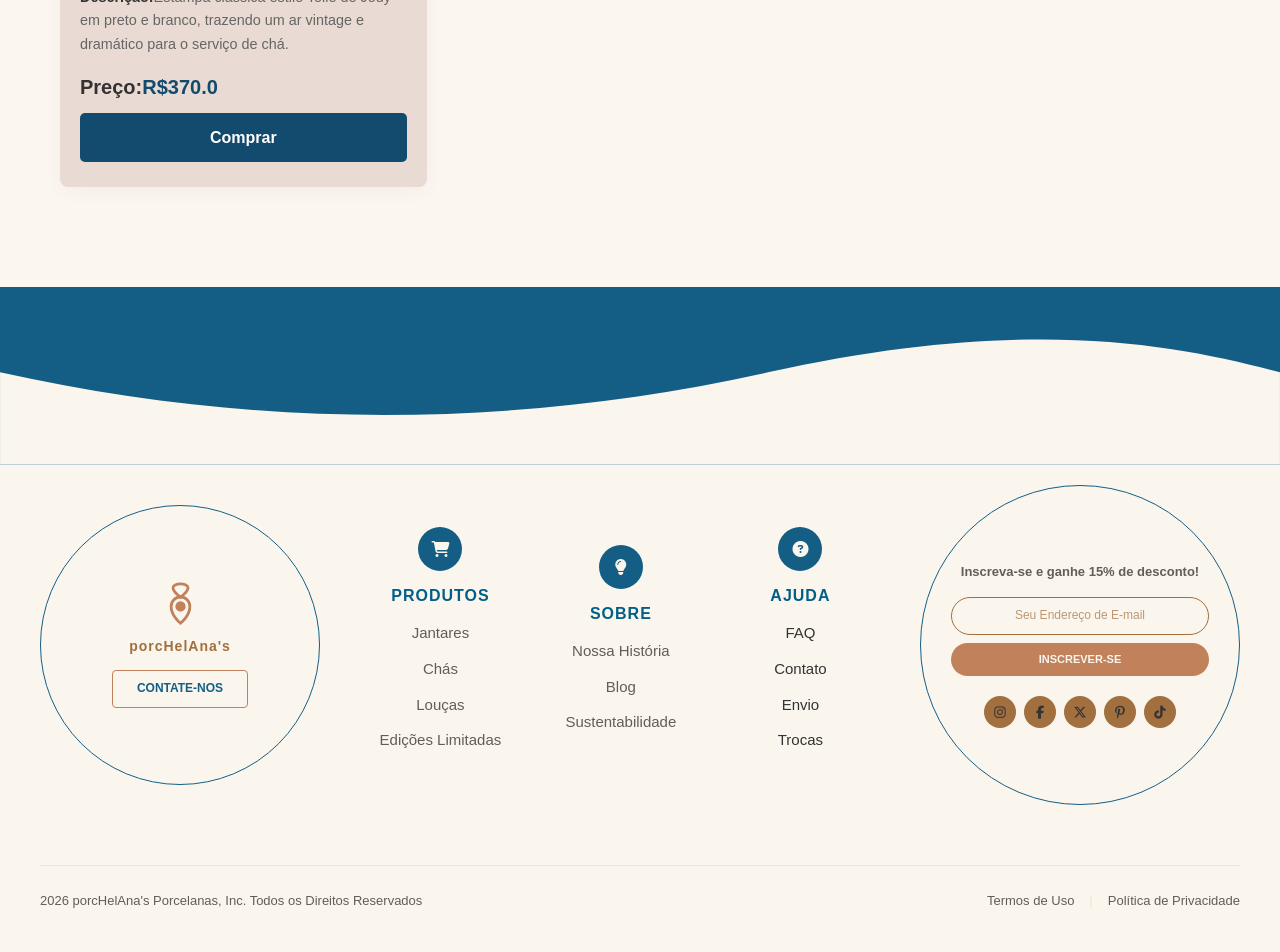
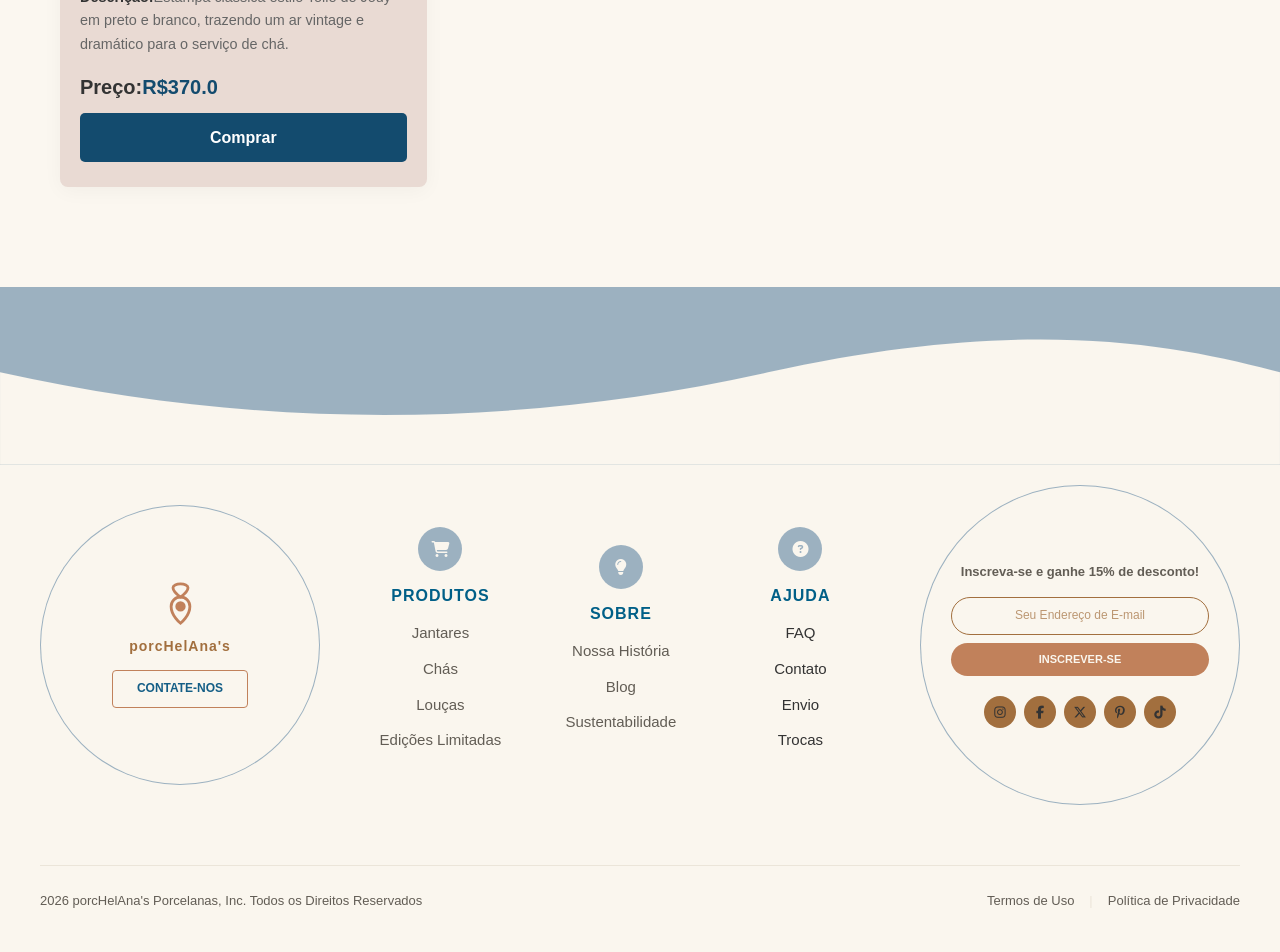
Before and after one commit to Ana-Clara-Lobo-Silveira/PorcHelAnas, a Flask app: page /bules in a window 1280 px wide. Shown: the part 2294-3246 px from the top of the page. Run offline with Flask 3, Linux system fonts and the light colour scheme; data comes from the database, SQL or seed files in the repository.

Commit message:
ADD: Comentar apenas quando estiver na sessão.

```diff
--- a/app.py
+++ b/app.py
@@ -59,6 +59,9 @@ def enviar_comentario():
     nome = request.form.get("nome")
     comentario = request.form.get("comentario")
 
+    if "usuario_c" not in session:
+        return redirect("/pagina_login")
+
     if nome and comentario and id_produto:
         inserir_comentario(nome, comentario, id_produto)
     return redirect(url_for("pagina_produto", id_produto=id_produto))
--- a/static/css/main.css
+++ b/static/css/main.css
@@ -453,7 +453,7 @@ body {
 .footer-wave {
     width: 100%;
     line-height: 0;
-    background-color: #145E86; /* Cor azul de fundo do site antes de começar o footer */
+    background-color: #85a1b6cc;  /* Cor azul de fundo do site antes de começar o footer */
 }
 
 .footer-wave svg {
@@ -486,7 +486,7 @@ body {
 .circulo-marca {
     width: 280px;
     height: 280px;
-    border: 1.5px solid #145E86; /* Borda fina em azul pavão */
+    border: 1.5px solid #85a1b6cc;  /* Borda fina em azul pavão */
     border-radius: 50%;
     display: flex;
     flex-direction: column;
@@ -535,7 +535,7 @@ body {
 .icone-cabecalho {
     width: 44px;
     height: 44px;
-    background-color: #145E86; /* Círculos azuis pequenos no topo das listas */
+    background-color: #85a1b6cc;  /* Círculos azuis pequenos no topo das listas */
     color: #FAF6EE;
     border-radius: 50%;
     display: flex;
@@ -579,7 +579,7 @@ body {
 .circulo-newsletter {
     width: 320px;
     height: 320px;
-    border: 1.5px solid #145E86;
+    border: 1.5px solid #85a1b6cc;
     border-radius: 50%;
     display: flex;
     flex-direction: column;
@@ -661,7 +661,7 @@ body {
 
 .redes-sociais a:hover {
     transform: scale(1.1);
-    background-color: #145E86;
+    background-color: #85a1b6cc;
 }
 
 /* --- BARRA INFERIOR DE DIREITOS --- */
--- a/templates/login.html
+++ b/templates/login.html
@@ -15,10 +15,10 @@
         <form action="", method="post">
 
         <label>Email:</label>
-        <input type="text" name="email" placeholder="Ex: maria.c.s@gmail.com">
+        <input type="text" name="email" placeholder="Ex: maria.c.s@gmail.com" required>
 
         <label>Senha:</label>
-        <input type="password" name="senha">
+        <input type="password" name="senha" required>
 
         <button type="submit">Conectar-se</button>
         <div class="link__cadastro">
```
Also changed, not shown: templates/cadastro.html (+5 -5 lines).
